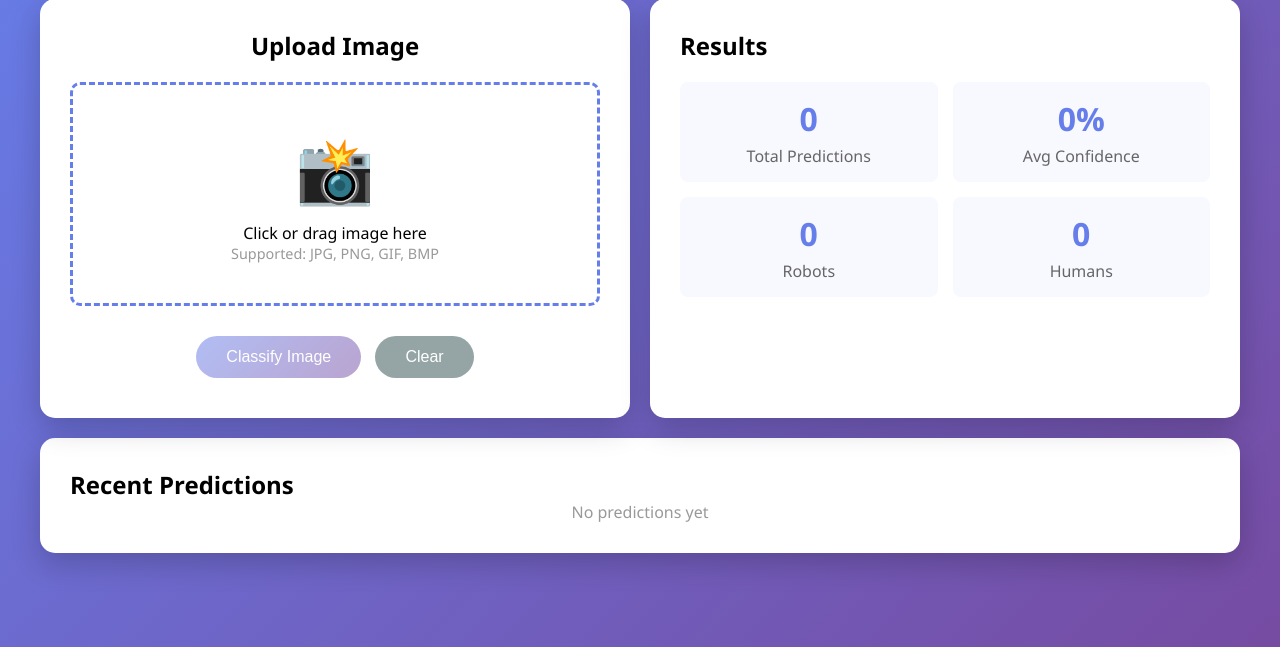
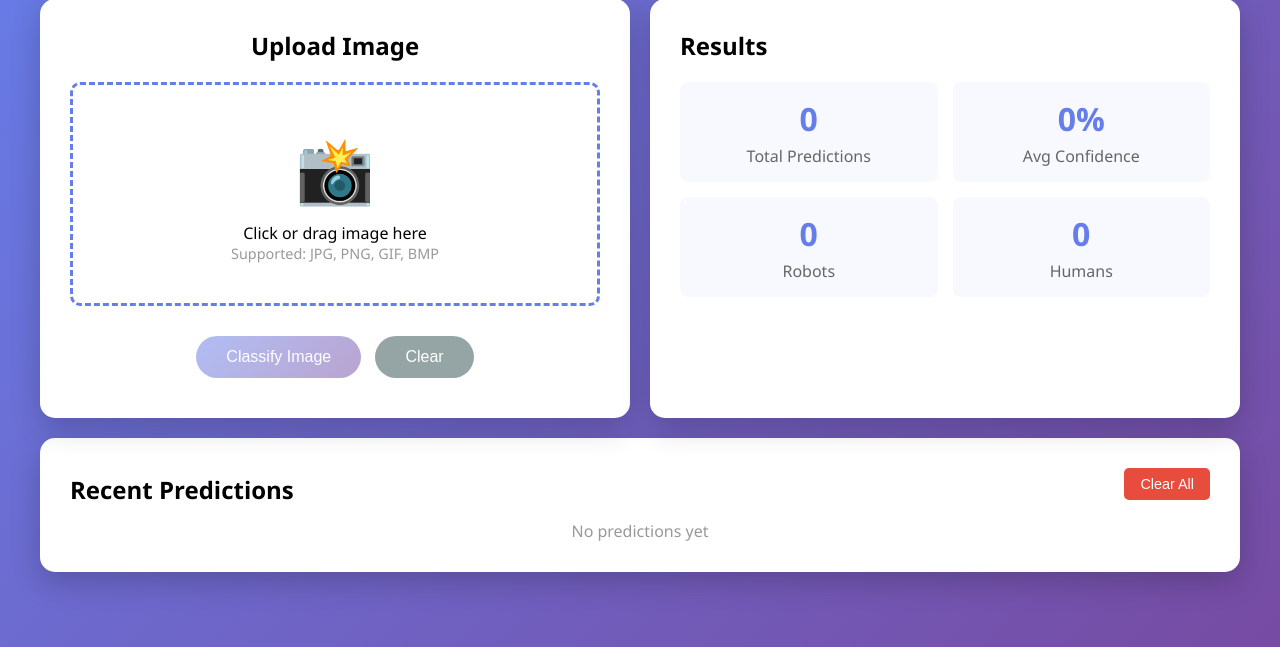
Before and after one commit to ANDYGAB04/Image-Classifier-Sprint-OSACE-Hackathon, a Flask app: page / in a window 1280 px wide. Shown: the part 153-800 px from the top of the page. Run offline with Flask 3, Linux system fonts and the light colour scheme.

Commit message:
prediction changes

```diff
--- a/api/app.py
+++ b/api/app.py
@@ -175,6 +175,54 @@ def statistics():
         return jsonify({'error': str(e)}), 500
 
 
+@app.route('/prediction/<int:prediction_id>', methods=['DELETE'])
+def delete_prediction(prediction_id):
+    """
+    Delete a single prediction by ID.
+
+    Args:
+        prediction_id: ID of the prediction to delete
+
+    Returns: JSON with success status
+    """
+    try:
+        success = database.delete_prediction(prediction_id)
+
+        if success:
+            return jsonify({
+                'success': True,
+                'message': f'Prediction {prediction_id} deleted successfully'
+            })
+        else:
+            return jsonify({
+                'success': False,
+                'error': 'Prediction not found'
+            }), 404
+
+    except Exception as e:
+        return jsonify({'error': str(e)}), 500
+
+
+@app.route('/predictions', methods=['DELETE'])
+def clear_all_predictions():
+    """
+    Clear all predictions from the database.
+
+    Returns: JSON with count of deleted records
+    """
+    try:
+        count = database.clear_all_predictions()
+
+        return jsonify({
+            'success': True,
+            'message': f'Deleted {count} predictions',
+            'count': count
+        })
+
+    except Exception as e:
+        return jsonify({'error': str(e)}), 500
+
+
 @app.route('/uploads/<filename>')
 def uploaded_file(filename):
     """Serve uploaded files."""
--- a/api/templates/index.html
+++ b/api/templates/index.html
@@ -173,6 +173,45 @@
             display: flex;
             justify-content: space-between;
             align-items: center;
+            gap: 10px;
+        }
+
+        .delete-btn {
+            background: #e74c3c;
+            color: white;
+            border: none;
+            padding: 5px 12px;
+            border-radius: 5px;
+            cursor: pointer;
+            font-size: 0.85em;
+            transition: background 0.2s;
+        }
+
+        .delete-btn:hover {
+            background: #c0392b;
+        }
+
+        .clear-all-btn {
+            background: #e74c3c;
+            color: white;
+            border: none;
+            padding: 8px 16px;
+            border-radius: 5px;
+            cursor: pointer;
+            font-size: 0.9em;
+            margin-bottom: 10px;
+            transition: background 0.2s;
+        }
+
+        .clear-all-btn:hover {
+            background: #c0392b;
+        }
+
+        .history-header {
+            display: flex;
+            justify-content: space-between;
+            align-items: center;
+            margin-bottom: 10px;
         }
 
         .robot {
@@ -306,7 +345,10 @@
 
         <!-- History Section -->
         <div class="card">
-            <h2>Recent Predictions</h2>
+            <div class="history-header">
+                <h2>Recent Predictions</h2>
+                <button class="clear-all-btn" id="clearAllBtn">Clear All</button>
+            </div>
             <div class="history-section" id="historySection">
                 <p style="text-align: center; color: #999;">No predictions yet</p>
             </div>
@@ -435,13 +477,65 @@
                             <span>${p.filename}</span>
                             <span class="${p.predicted_class}">${p.predicted_class.toUpperCase()}</span>
                             <span>${(p.confidence * 100).toFixed(1)}%</span>
+                            <button class="delete-btn" onclick="deletePrediction(${p.id})">Delete</button>
                         </div>
                     `).join('');
+                } else {
+                    historySection.innerHTML = '<p style="text-align: center; color: #999;">No predictions yet</p>';
                 }
             } catch (error) {
                 console.error('Failed to load history:', error);
             }
         }
+
+        // Delete single prediction
+        async function deletePrediction(id) {
+            if (!confirm('Are you sure you want to delete this prediction?')) {
+                return;
+            }
+
+            try {
+                const response = await fetch(`/prediction/${id}`, {
+                    method: 'DELETE'
+                });
+
+                const data = await response.json();
+
+                if (data.success) {
+                    loadHistory();
+                    loadStatistics();
+                } else {
+                    alert('Failed to delete prediction: ' + data.error);
+                }
+            } catch (error) {
+                alert('Delete failed: ' + error.message);
+            }
+        }
+
+        // Clear all predictions
+        document.getElementById('clearAllBtn').addEventListener('click', async () => {
+            if (!confirm('Are you sure you want to delete ALL predictions? This cannot be undone.')) {
+                return;
+            }
+
+            try {
+                const response = await fetch('/predictions', {
+                    method: 'DELETE'
+                });
+
+                const data = await response.json();
+
+                if (data.success) {
+                    alert(`Deleted ${data.count} predictions`);
+                    loadHistory();
+                    loadStatistics();
+                } else {
+                    alert('Failed to clear predictions: ' + data.error);
+                }
+            } catch (error) {
+                alert('Clear all failed: ' + error.message);
+            }
+        });
 
         // Load statistics
         async function loadStatistics() {
```
Also changed, not shown: src/model.py (+6 -4 lines).
